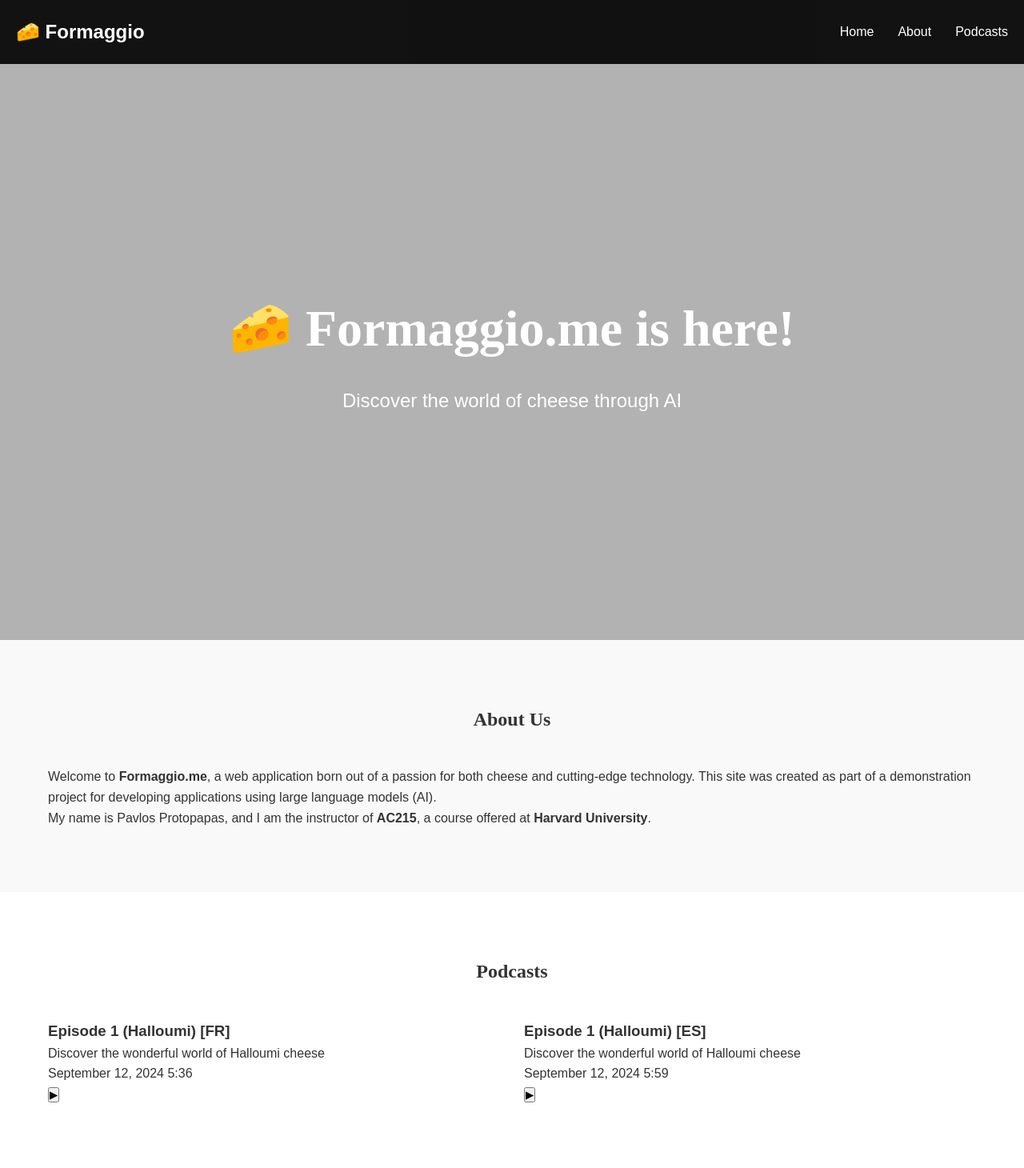
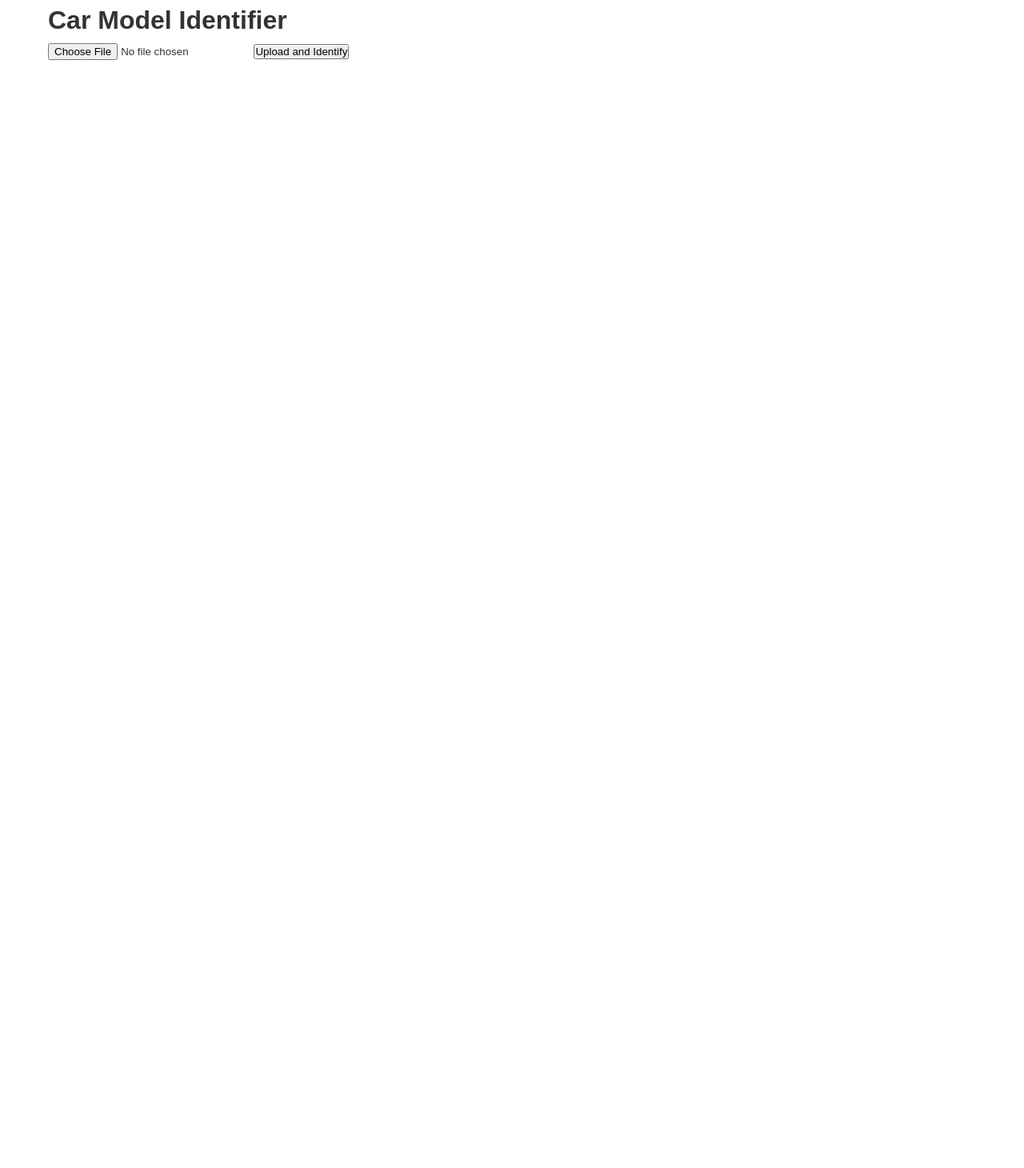
Before and after one commit to xinyi-wang02/ac2152024_group_X, a plain HTML site: page src/frontend/index.html in a window 1280 px wide. Shown: the whole page at 80% size. After the commit the page ends 800 px from the top, so only its background shows below. Drawn offline with Linux system fonts and the light colour scheme.

Commit message:
frontend ip

```diff
--- a/src/frontend/index.html
+++ b/src/frontend/index.html
@@ -4,73 +4,19 @@
 <head>
     <meta charset="UTF-8">
     <meta name="viewport" content="width=device-width, initial-scale=1.0">
-    <meta http-equiv="Cache-Control" content="no-cache, no-store, must-revalidate" />
-    <meta http-equiv="Pragma" content="no-cache" />
-    <meta http-equiv="Expires" content="0" />
-    <title>CarID</title>
+    <title>Car Model Identifier</title>
     <link rel="stylesheet" href="styles.css">
 </head>
 
 <body>
-    <!-- Header Navigation -->
-    <header class="header">
-        <nav class="nav-container">
-            <div class="logo">
-                <h1>🧀 Formaggio</h1>
-            </div>
-            <div class="nav-links">
-                <a href="#" class="nav-link active">Home</a>
-                <a href="#about" class="nav-link">About</a>
-                <a href="#podcasts" class="nav-link">Podcasts</a>
-            </div>
-            <button class="hamburger" aria-label="Menu">
-                <span></span>
-                <span></span>
-                <span></span>
-            </button>
-        </nav>
-        <!-- Mobile Menu -->
-        <div class="mobile-menu">
-            <a href="#" class="mobile-link">Home</a>
-            <a href="#about" class="mobile-link">About</a>
-            <a href="#podcasts" class="mobile-link">Podcasts</a>
-        </div>
-    </header>
-
-    <!-- Hero Section -->
-    <section class="hero">
-        <div class="hero-content">
-            <h1 class="hero-title">🧀 Formaggio.me is here!</h1>
-            <p class="hero-subtitle">Discover the world of cheese through AI</p>
-        </div>
-    </section>
-
-    <!-- About Section -->
-    <section id="about" class="about">
-        <div class="container">
-            <h2>About Us</h2>
-            <div class="about-content">
-                <div class="about-text">
-                    <p>Welcome to <strong>Formaggio.me</strong>, a web application born out of a passion for both cheese
-                        and cutting-edge technology. This site was created as part of a demonstration project for
-                        developing applications using large language models (AI).</p>
-                    <p>My name is Pavlos Protopapas, and I am the instructor of <strong>AC215</strong>, a course offered
-                        at <strong>Harvard University</strong>.</p>
-                </div>
-            </div>
-        </div>
-    </section>
-
-    <!-- Podcast Section -->
-    <section id="podcasts" class="podcasts">
-        <div class="container">
-            <h2>Podcasts</h2>
-            <div class="podcast-grid">
-                <!-- Podcast cards will be dynamically inserted here -->
-            </div>
-        </div>
-    </section>
-
+    <div class="container">
+        <h1>Car Model Identifier</h1>
+        <form id="uploadForm">
+            <input type="file" id="carPhoto" accept="image/*" required>
+            <button type="submit">Upload and Identify</button>
+        </form>
+        <div id="predictionResult"></div>
+    </div>
     <script src="main.js"></script>
 </body>
 
--- a/src/frontend/main.js
+++ b/src/frontend/main.js
@@ -1,119 +1,40 @@
 // main.js
+document.addEventListener('DOMContentLoaded', () => {
+    const uploadForm = document.getElementById('uploadForm');
+    const carPhotoInput = document.getElementById('carPhoto');
+    const predictionResult = document.getElementById('predictionResult');
 
-// DOM Elements
-const header = document.querySelector('.header');
-const hamburger = document.querySelector('.hamburger');
-const mobileMenu = document.querySelector('.mobile-menu');
-const podcastGrid = document.querySelector('.podcast-grid');
+    uploadForm.addEventListener('submit', async (event) => {
+        event.preventDefault();
+        console.log('Form submitted');
 
-// Mobile Menu Toggle
-hamburger.addEventListener('click', () => {
-    mobileMenu.classList.toggle('active');
-    hamburger.classList.toggle('active');
-});
+        if (carPhotoInput.files.length === 0) {
+            alert('Please select a photo to upload.');
+            return;
+        }
 
-// Sticky Header
-let lastScroll = 0;
-window.addEventListener('scroll', () => {
-    const currentScroll = window.pageYOffset;
+        const formData = new FormData();
+        formData.append('image', carPhotoInput.files[0]);
+        console.log('File appended to FormData');
 
-    if (currentScroll <= 0) {
-        header.classList.remove('scroll-up');
-        return;
-    }
+        try {
+            const response = await fetch('http://localhost:9191/predict', {
+                method: 'POST',
+                body: formData,
+            });
+            console.log('Response received:', response);
 
-    if (currentScroll > lastScroll && !header.classList.contains('scroll-down')) {
-        // Scroll Down
-        header.classList.remove('scroll-up');
-        header.classList.add('scroll-down');
-    } else if (currentScroll < lastScroll && header.classList.contains('scroll-down')) {
-        // Scroll Up
-        header.classList.remove('scroll-down');
-        header.classList.add('scroll-up');
-    }
-    lastScroll = currentScroll;
-});
+            if (!response.ok) {
+                throw new Error(`Error: ${response.statusText}`);
+            }
 
-// Sample Podcast Data (This would normally come from an API)
-const podcastData = [
-    {
-        title: "Episode 1 (Halloumi) [FR]",
-        description: "Discover the wonderful world of Halloumi cheese",
-        date: "September 12, 2024",
-        duration: "5:36"
-    },
-    {
-        title: "Episode 1 (Halloumi) [ES]",
-        description: "Discover the wonderful world of Halloumi cheese",
-        date: "September 12, 2024",
-        duration: "5:59"
-    },
-    // Add more episodes as needed
-];
+            const data = await response.json();
+            console.log('Response data:', data);
 
-// Create Podcast Cards
-function createPodcastCard(podcast) {
-    return `
-        <div class="podcast-card">
-            <div class="podcast-content">
-                <h3>${podcast.title}</h3>
-                <p>${podcast.description}</p>
-                <div class="podcast-meta">
-                    <span>${podcast.date}</span>
-                    <span>${podcast.duration}</span>
-                </div>
-            </div>
-            <div class="podcast-controls">
-                <button class="play-button" aria-label="Play">▶</button>
-            </div>
-        </div>
-    `;
-}
-
-// Render Podcast Cards
-function renderPodcasts() {
-    podcastGrid.innerHTML = podcastData.map(podcast =>
-        createPodcastCard(podcast)
-    ).join('');
-}
-
-// Initialize
-document.addEventListener('DOMContentLoaded', () => {
-    // Header scroll effect
-    const header = document.querySelector('.header');
-
-    window.addEventListener('scroll', () => {
-        if (window.scrollY > 50) {
-            header.classList.add('scrolled');
-        } else {
-            header.classList.remove('scrolled');
-        }
-    });
-
-    // Mobile menu functionality
-    const hamburger = document.querySelector('.hamburger');
-    const navLinks = document.querySelector('.nav-links');
-
-    hamburger.addEventListener('click', () => {
-        navLinks.classList.toggle('active');
-        hamburger.classList.toggle('active');
-    });
-
-    renderPodcasts();
-});
-
-// Smooth Scroll for Navigation Links
-document.querySelectorAll('a[href^="#"]').forEach(anchor => {
-    anchor.addEventListener('click', function (e) {
-        e.preventDefault();
-        const target = document.querySelector(this.getAttribute('href'));
-        if (target) {
-            target.scrollIntoView({
-                behavior: 'smooth'
-            });
-            // Close mobile menu if open
-            mobileMenu.classList.remove('active');
-            hamburger.classList.remove('active');
+            predictionResult.innerHTML = `<p>Predicted Car Model: ${data.predicted_car_types.join(', ')}</p>`;
+        } catch (error) {
+            console.error('Error:', error);
+            predictionResult.innerHTML = `<p>Failed to get prediction. Please try again.</p>`;
         }
     });
 });
```
Also changed, not shown: 4 other files.
